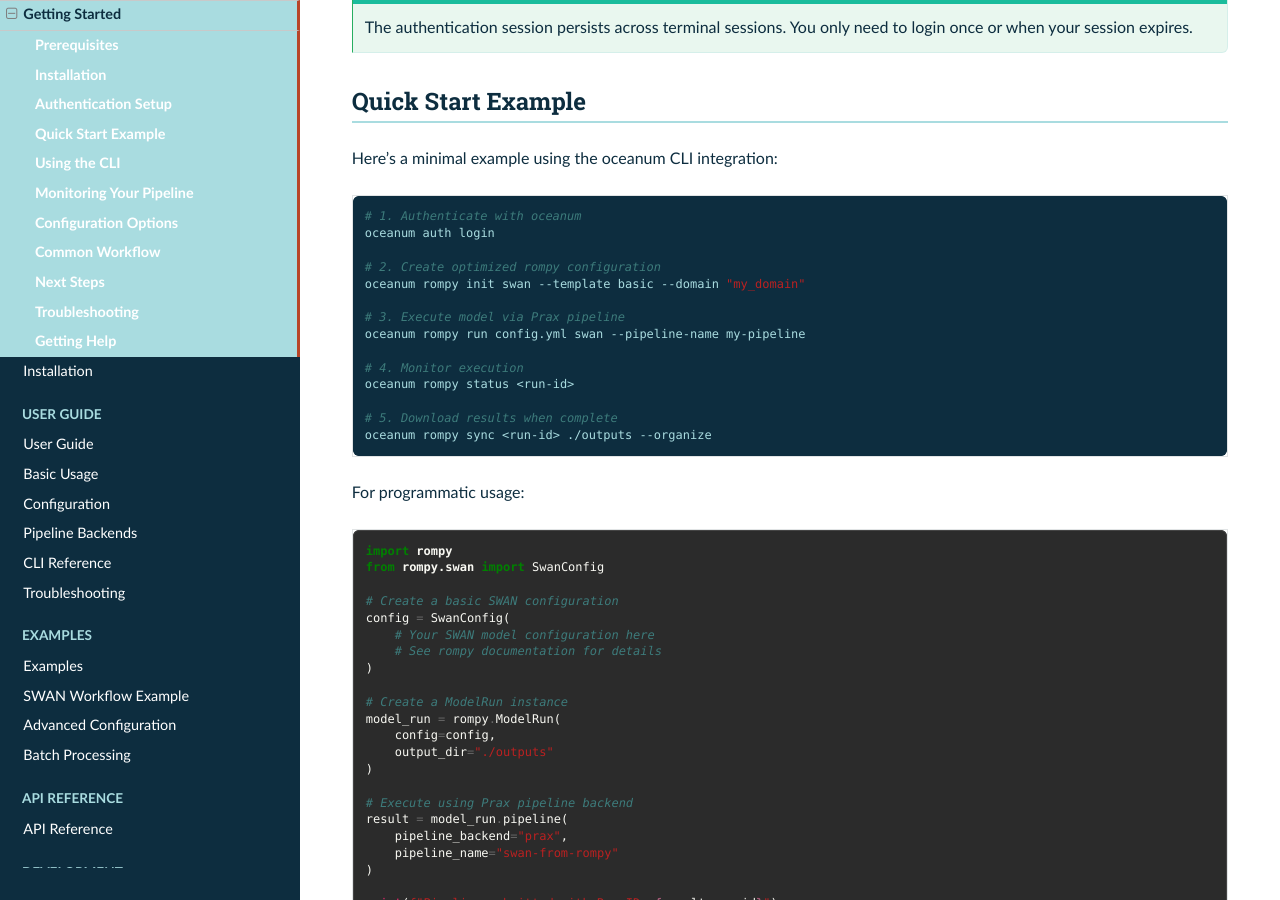
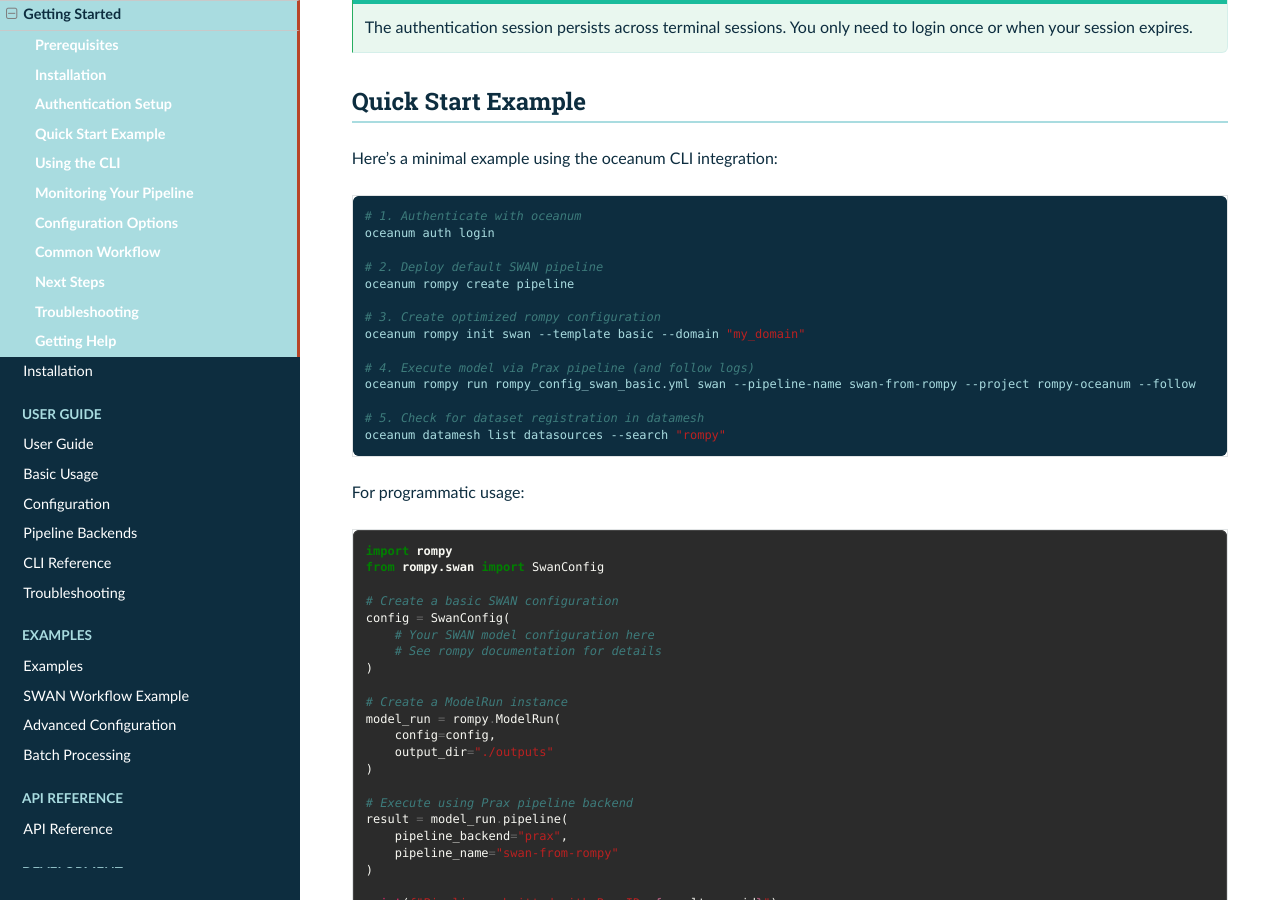
Before and after one commit to oceanum/rompy-oceanum, a Sphinx documentation site: the page built from docs/source/getting-started.rst, in a window 1280 px wide and 900 px high, scrolled down 1200 px. Built offline with Sphinx 7.4.7 and the Read the Docs theme 3.1.0, drawn with Linux system fonts in a browser that asks for light colours.

Commit message:
Update getting started guide and init command instructions for SWAN pipeline deployment

```diff
--- a/docs/source/getting-started.rst
+++ b/docs/source/getting-started.rst
@@ -63,17 +63,17 @@
    # 1. Authenticate with oceanum
    oceanum auth login
 
-   # 2. Create optimized rompy configuration
+   # 2. Deploy default SWAN pipeline
+   oceanum rompy create pipeline
+
+   # 3. Create optimized rompy configuration
    oceanum rompy init swan --template basic --domain "my_domain"
 
-   # 3. Execute model via Prax pipeline
-   oceanum rompy run config.yml swan --pipeline-name my-pipeline
+   # 4. Execute model via Prax pipeline (and follow logs)
+   oceanum rompy run rompy_config_swan_basic.yml swan --pipeline-name swan-from-rompy --project rompy-oceanum --follow
 
-   # 4. Monitor execution
-   oceanum rompy status <run-id>
-
-   # 5. Download results when complete
-   oceanum rompy sync <run-id> ./outputs --organize
+   # 5. Check for dataset registration in datamesh
+   oceanum datamesh list datasources --search "rompy"
 
 For programmatic usage:
 
```
Also changed, not shown: 1 other file.
